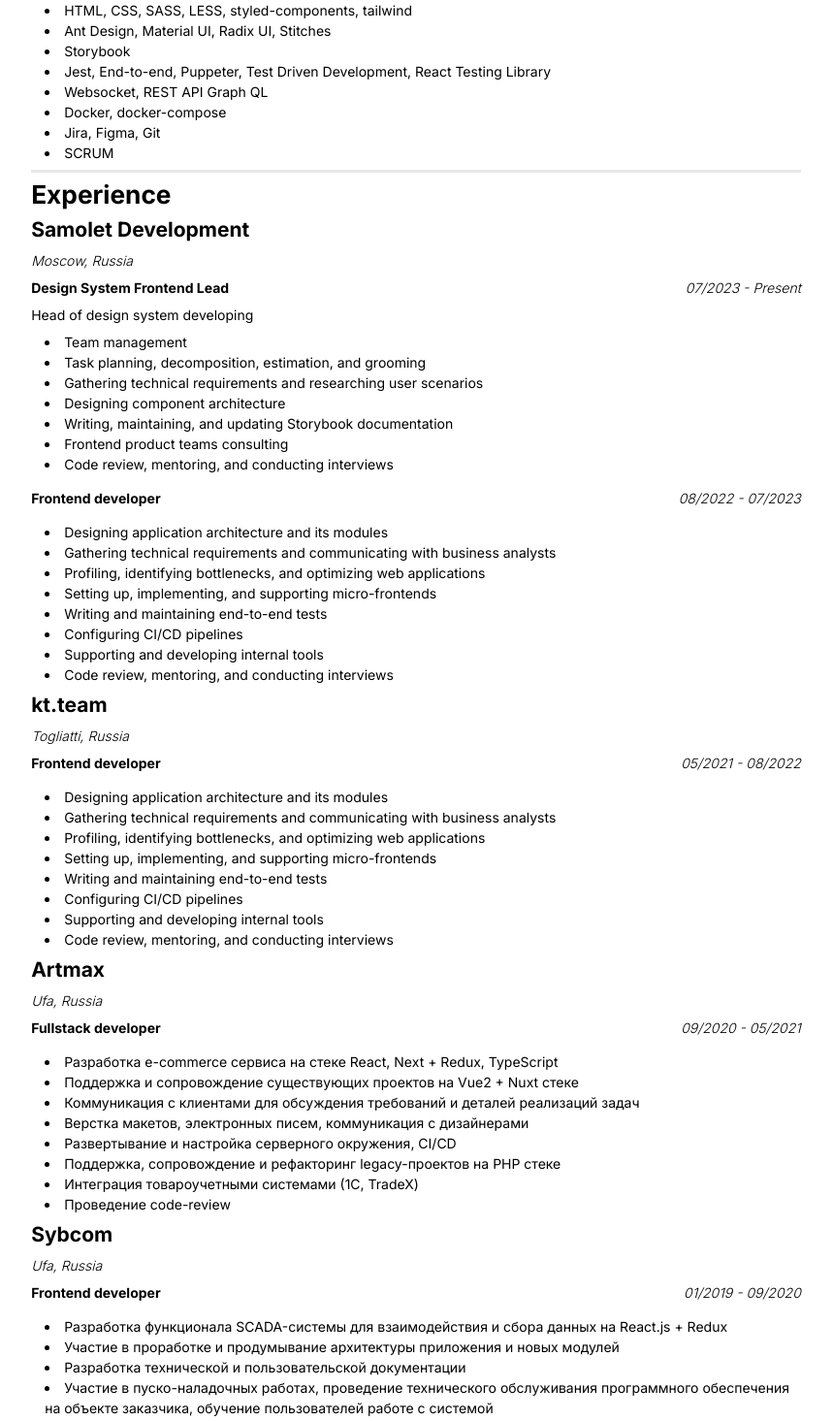
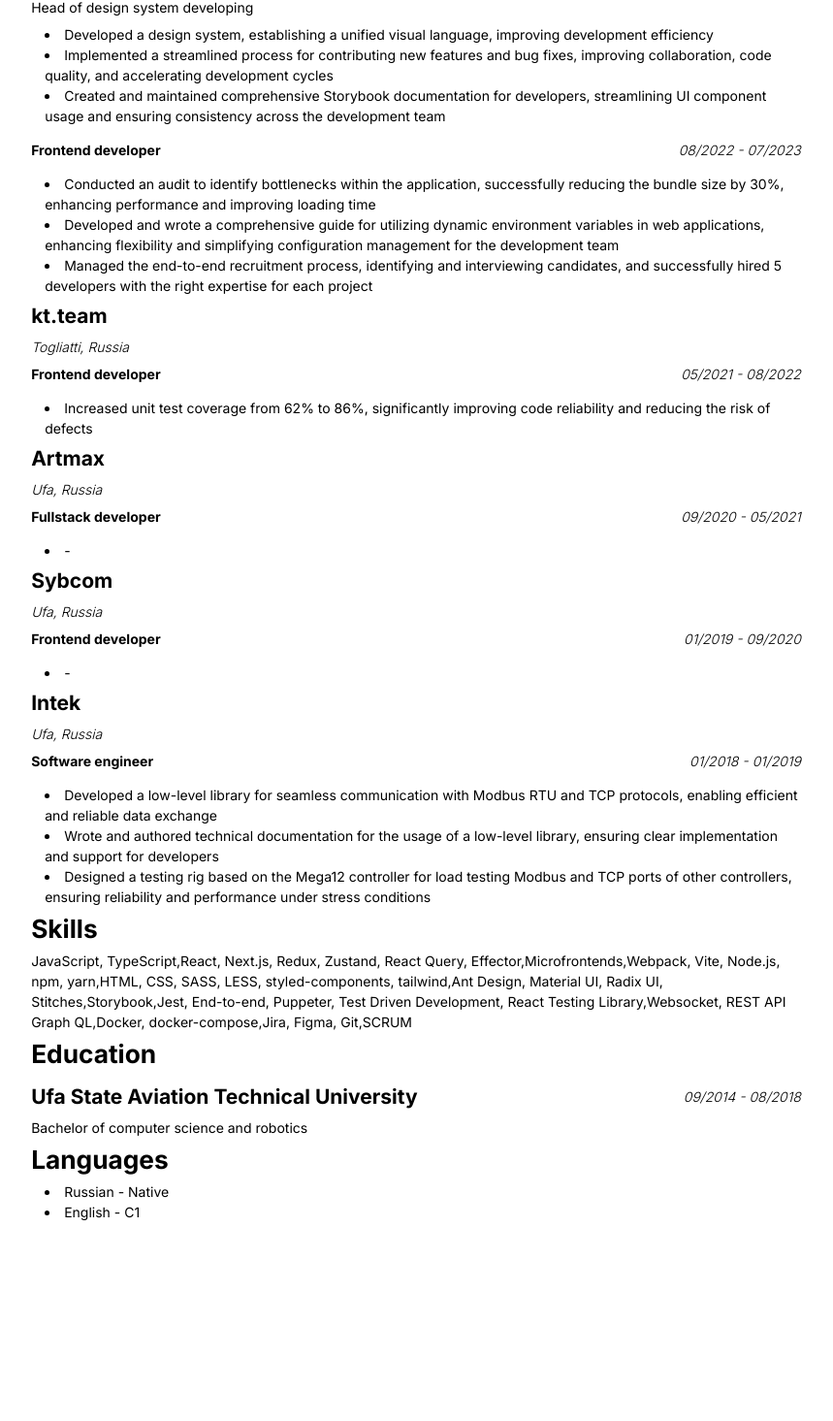
Before and after one commit to grokhotun/grokhotun, a Next.js app: page /en in a window 1280 px wide. Shown: the part 315-1780 px from the top of the page at 97% size, without its empty margins (211-1070 px from the left). After the commit the page ends 1614 px from the top, so only its background shows below. Built offline with nearby package versions, Linux system fonts and the light colour scheme.

Commit message:
fix: update messages

```diff
--- a/messages/en.ts
+++ b/messages/en.ts
@@ -6,7 +6,7 @@
     subtitle: 'Javascript Frontend developer | React',
     skills: 'Skills',
     experience: {
-      title: 'Experience',
+      title: 'Work experience',
       content: [
         {
           title: 'Samolet Development',
@@ -17,13 +17,11 @@
               title: 'Design System Frontend Lead',
               description: 'Head of design system developing',
               responsibilities: [
-                'Team management',
-                'Task planning, decomposition, estimation, and grooming',
-                'Gathering technical requirements and researching user scenarios',
-                'Designing component architecture',
-                'Writing, maintaining, and updating Storybook documentation',
-                'Frontend product teams consulting ',
-                'Code review, mentoring, and conducting interviews',
+                'Developed a design system, establishing a unified visual language, improving development efficiency',
+
+                'Implemented a streamlined process for contributing new features and bug fixes, improving collaboration, code quality, and accelerating development cycles',
+
+                'Created and maintained comprehensive Storybook documentation for developers, streamlining UI component usage and ensuring consistency across the development team',
               ],
             },
             {
@@ -31,14 +29,11 @@
               title: 'Frontend developer',
               description: '',
               responsibilities: [
-                'Designing application architecture and its modules',
-                'Gathering technical requirements and communicating with business analysts',
-                'Profiling, identifying bottlenecks, and optimizing web applications',
-                'Setting up, implementing, and supporting micro-frontends',
-                'Writing and maintaining end-to-end tests',
-                'Configuring CI/CD pipelines',
-                'Supporting and developing internal tools',
-                'Code review, mentoring, and conducting interviews',
+                'Conducted an audit to identify bottlenecks within the application, successfully reducing the bundle size by 30%, enhancing performance and improving loading time',
+
+                'Developed and wrote a comprehensive guide for utilizing dynamic environment variables in web applications, enhancing flexibility and simplifying configuration management for the development team',
+
+                'Managed the end-to-end recruitment process, identifying and interviewing candidates, and successfully hired 5 developers with the right expertise for each project',
               ],
             },
           ],
@@ -52,14 +47,7 @@
               title: 'Frontend developer',
               description: '',
               responsibilities: [
-                'Designing application architecture and its modules',
-                'Gathering technical requirements and communicating with business analysts',
-                'Profiling, identifying bottlenecks, and optimizing web applications',
-                'Setting up, implementing, and supporting micro-frontends',
-                'Writing and maintaining end-to-end tests',
-                'Configuring CI/CD pipelines',
-                'Supporting and developing internal tools',
-                'Code review, mentoring, and conducting interviews',
+                'Increased unit test coverage from 62% to 86%, significantly improving code reliability and reducing the risk of defects',
               ],
             },
           ],
@@ -72,16 +60,7 @@
               period: '09/2020 - 05/2021',
               title: 'Fullstack developer',
               description: '',
-              responsibilities: [
-                'Разработка e-commerce сервиса на стеке React, Next + Redux, TypeScript',
-                'Поддержка и сопровождение существующих проектов на Vue2 + Nuxt стеке',
-                'Коммуникация с клиентами для обсуждения требований и деталей реализаций задач',
-                'Верстка макетов, электронных писем, коммуникация с дизайнерами',
-                'Развертывание и настройка серверного окружения, CI/CD',
-                'Поддержка, сопровождение и рефакторинг legacy-проектов на PHP стеке',
-                'Интеграция товароучетными системами (1C, TradeX)',
-                'Проведение code-review',
-              ],
+              responsibilities: ['-'],
             },
           ],
         },
@@ -93,13 +72,7 @@
               period: '01/2019 - 09/2020',
               title: 'Frontend developer',
               description: '',
-              responsibilities: [
-                'Разработка функционала SCADA-системы для взаимодействия и сбора данных на React.js + Redux',
-                'Участие в проработке и продумывание архитектуры приложения и новых модулей',
-                'Разработка технической и пользовательской документации',
-                'Участие в пуско-наладочных работах, проведение технического обслуживания программного обеспечения на объекте заказчика, обучение пользователей работе с системой',
-                'Проведение code-review',
-              ],
+              responsibilities: ['-'],
             },
           ],
         },
@@ -112,12 +85,11 @@
               title: 'Software engineer',
               description: '',
               responsibilities: [
-                'Программирование ПЛК серии Мега в среде Codesys',
-                'Настройка протокола ModBus RTU и TCP',
-                'Разработка интерфейса пользователя в панелях оператора',
-                'Разработка графических компонентов для SCADA-системы с использованием HTML, CSS, JavaScript',
-                'Разработка технической и пользовательской документации',
-                'Участие в пуско-наладочных работах, проведение технического обслуживания систем на объекте',
+                'Developed a low-level library for seamless communication with Modbus RTU and TCP protocols, enabling efficient and reliable data exchange',
+
+                'Wrote and authored technical documentation for the usage of a low-level library, ensuring clear implementation and support for developers',
+
+                'Designed a testing rig based on the Mega12 controller for load testing Modbus and TCP ports of other controllers, ensuring reliability and performance under stress conditions',
               ],
             },
           ],
--- a/messages/ru.ts
+++ b/messages/ru.ts
@@ -6,7 +6,7 @@
     subtitle: 'Javascript Frontend разработчик | React',
     skills: 'Навыки',
     experience: {
-      title: 'Опыт',
+      title: 'Опыт работы',
       content: [
         {
           title: 'Samolet Development',
--- a/src/app/[lang]/page.tsx
+++ b/src/app/[lang]/page.tsx
@@ -81,14 +81,6 @@
           https://t.me/skrylyv
         </Link>
       </Box>
-      <Divider />
-      <Title level={3}>{t('skills')}</Title>
-      <List>
-        {skills.map(skill => (
-          <List.Item key={skill}>{skill}</List.Item>
-        ))}
-      </List>
-      <Divider />
       <Title level={3}>{t('experience.title')}</Title>
       {experience.map(company => (
         <React.Fragment key={company.title}>
@@ -116,7 +108,8 @@
           ))}
         </React.Fragment>
       ))}
-      <Divider />
+      <Title level={3}>{t('skills')}</Title>
+      <Paragraph>{skills.join(',')}</Paragraph>
       <Title level={3}>{t('education.title')}</Title>
       {education.map(education => (
         <React.Fragment key={education.title}>
@@ -131,7 +124,6 @@
           <Paragraph>{education.description}</Paragraph>
         </React.Fragment>
       ))}
-      <Divider />
       <Title level={3}>{t('languages.title')}</Title>
       <List>
         {languages.map(language => (
```
